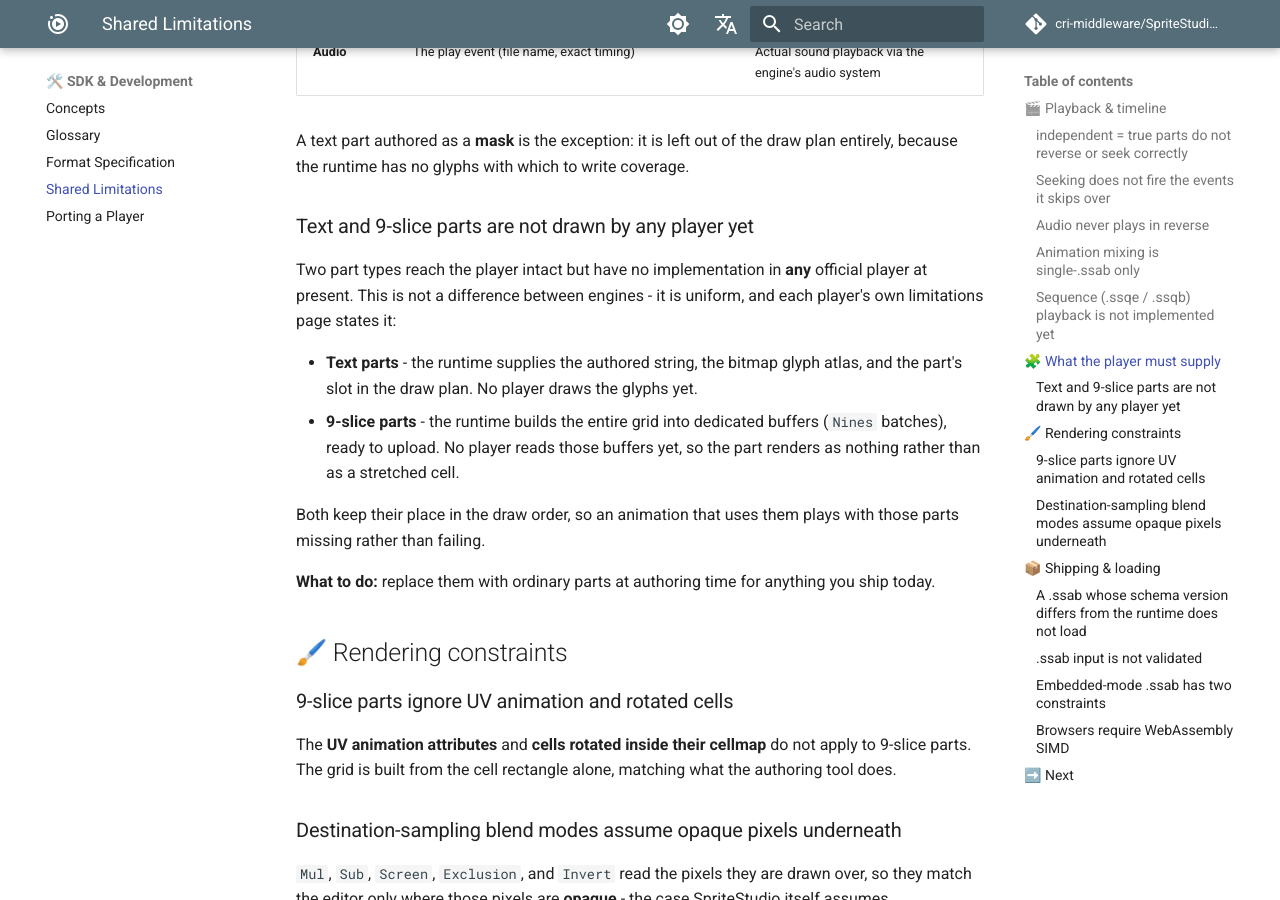
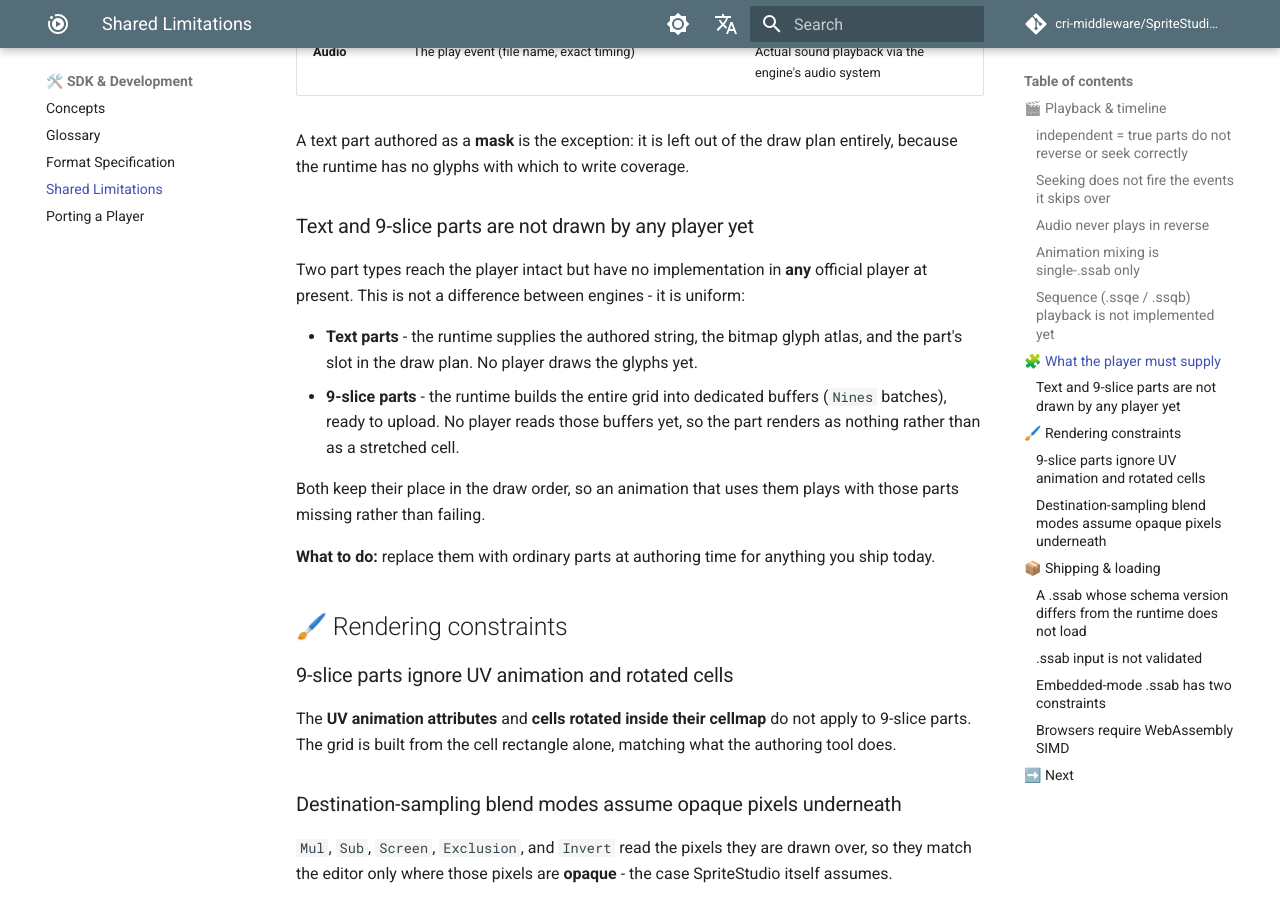
Before and after one commit to cri-middleware/SpriteStudio-Docs, an MkDocs documentation site: the page built from docs/en/sdk/limitations.md, in a window 1280 px wide and 900 px high, scrolled down 1994 px. Built offline with MkDocs 1.6.1 and Material for MkDocs 9.7.7, drawn with Linux system fonts in a browser that asks for light colours; comment, search, counter and statistics services are not loaded.

Commit message:
docs: do not claim every player's limitations page lists text and 9-slice
The shared page said each player's own Limitations & Scope page states
that text and 9-slice parts are not drawn. Six do; wgpu's does not, and
keeps the gap in its ROADMAP only. Say the gap is uniform and stop
there.

```diff
--- a/docs/en/sdk/limitations.md
+++ b/docs/en/sdk/limitations.md
@@ -79,8 +79,7 @@ because the runtime has no glyphs with which to write coverage.
 ### Text and 9-slice parts are not drawn by any player yet
 
 Two part types reach the player intact but have no implementation in **any** official player at
-present. This is not a difference between engines - it is uniform, and each player's own
-limitations page states it:
+present. This is not a difference between engines - it is uniform:
 
 - **Text parts** - the runtime supplies the authored string, the bitmap glyph atlas, and the
   part's slot in the draw plan. No player draws the glyphs yet.
```
Also changed, not shown: docs/ja/sdk/limitations.md (+1 -1 lines).
